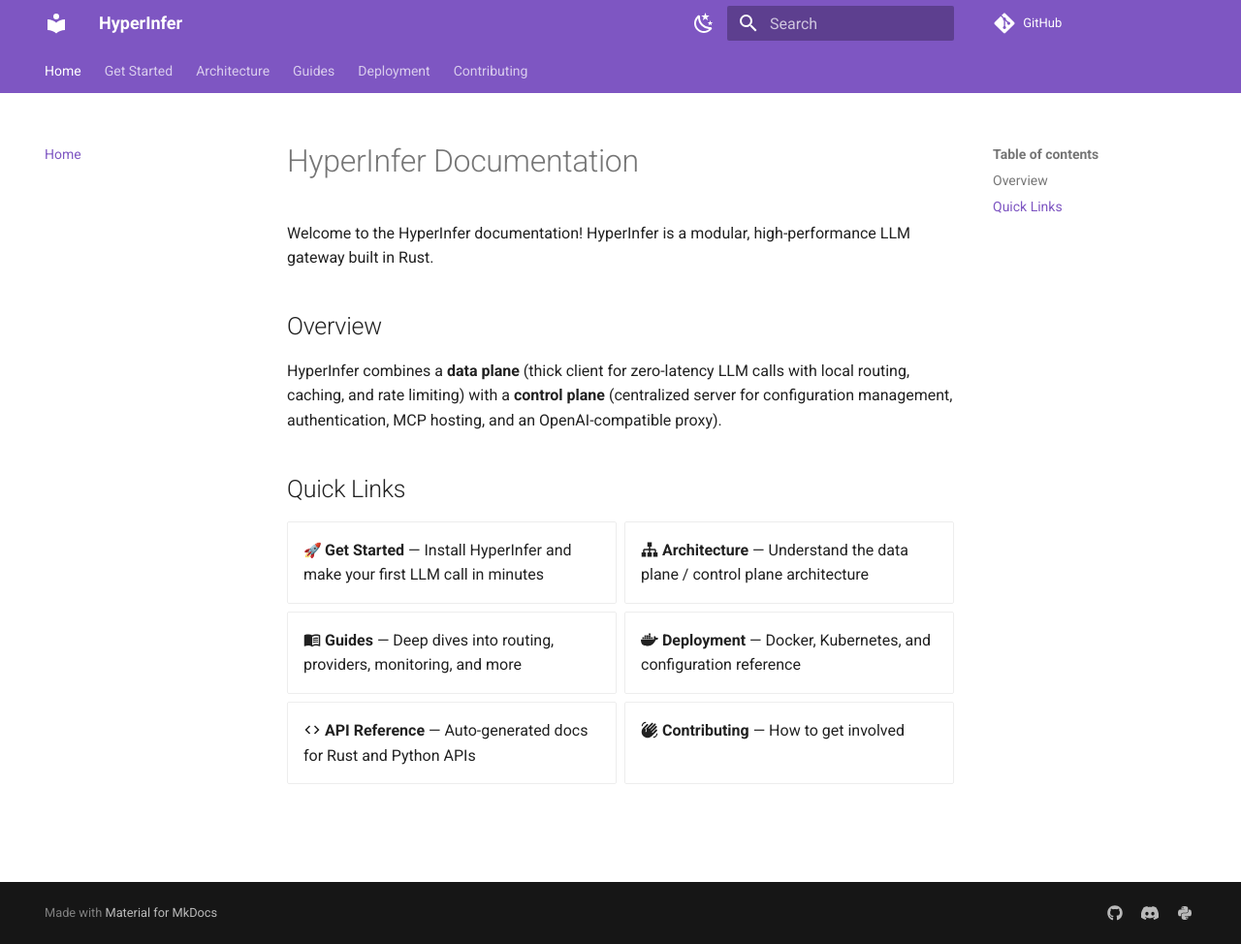
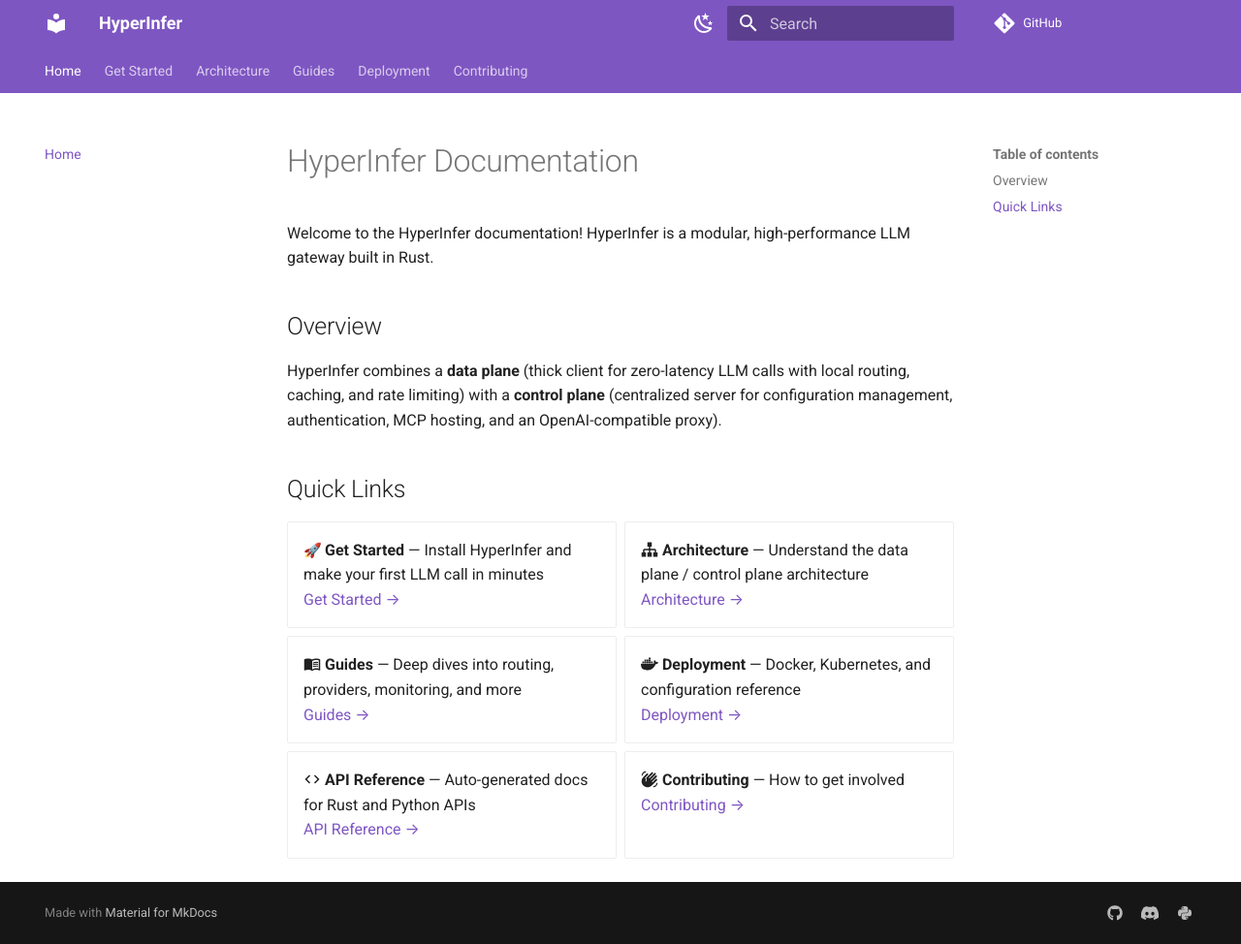
Before and after one commit to AndroZa0812/HyperInfer, an MkDocs documentation site: the page built from docs/index.md, in a window 1280 px wide and 974 px high. Shown: the whole window at 97% size. Built offline with MkDocs 1.6.1 and Material for MkDocs 9.7.7, drawn with Linux system fonts in a browser that asks for light colours; emoji names are drawn with the system emoji font; comment, search, counter and statistics services are not loaded.

Commit message:
docs: add hero logo banner and improve quick links grid
- Add centered hyperinfer-logo.svg banner to index page
- Add card separators (---) to all Quick Links cards for visual clarity
- Add Deployment card with link to deployment/docker/
- Add Contributing card with link to contributing/
- Change Get Started icon from rocket to lightning bolt
- Comment out flame paths in logo SVG to reduce visual clutter
- Update docs CI to also trigger on zensical.toml changes

```diff
--- a/docs/index.md
+++ b/docs/index.md
@@ -11,10 +11,27 @@
 <div class="grid cards" markdown>
 
 -   :rocket: __Get Started__ — Install HyperInfer and make your first LLM call in minutes
+    <br>
+    <a href="get-started.md">Get Started &rarr;</a>
+
 -   :material-sitemap: __Architecture__ — Understand the data plane / control plane architecture
+    <br>
+    <a href="architecture.md">Architecture &rarr;</a>
+
 -   :material-book-open-variant: __Guides__ — Deep dives into routing, providers, monitoring, and more
-  - :simple-docker: __Deployment__ — Docker, Kubernetes, and configuration reference
+    <br>
+    <a href="guides/data-plane.md">Guides &rarr;</a>
+
+-   :simple-docker: __Deployment__ — Docker, Kubernetes, and configuration reference
+    <br>
+    <a href="deployment/docker.md">Deployment &rarr;</a>
+
 -   :material-code-tags: __API Reference__ — Auto-generated docs for Rust and Python APIs
+    <br>
+    <a href="https://docs.rs/hyperinfer-client">API Reference &rarr;</a>
+
 -   :material-hand-wave: __Contributing__ — How to get involved
+    <br>
+    <a href="contributing.md">Contributing &rarr;</a>
 
 </div>
```
